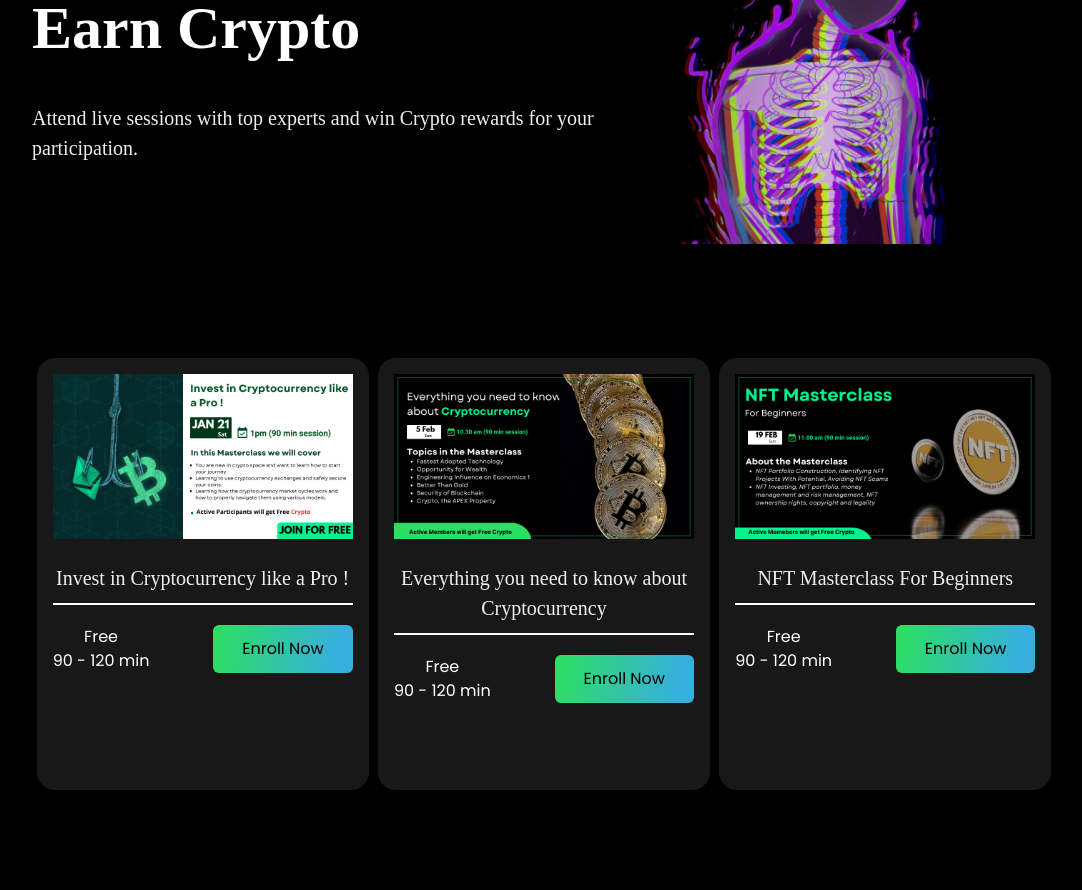
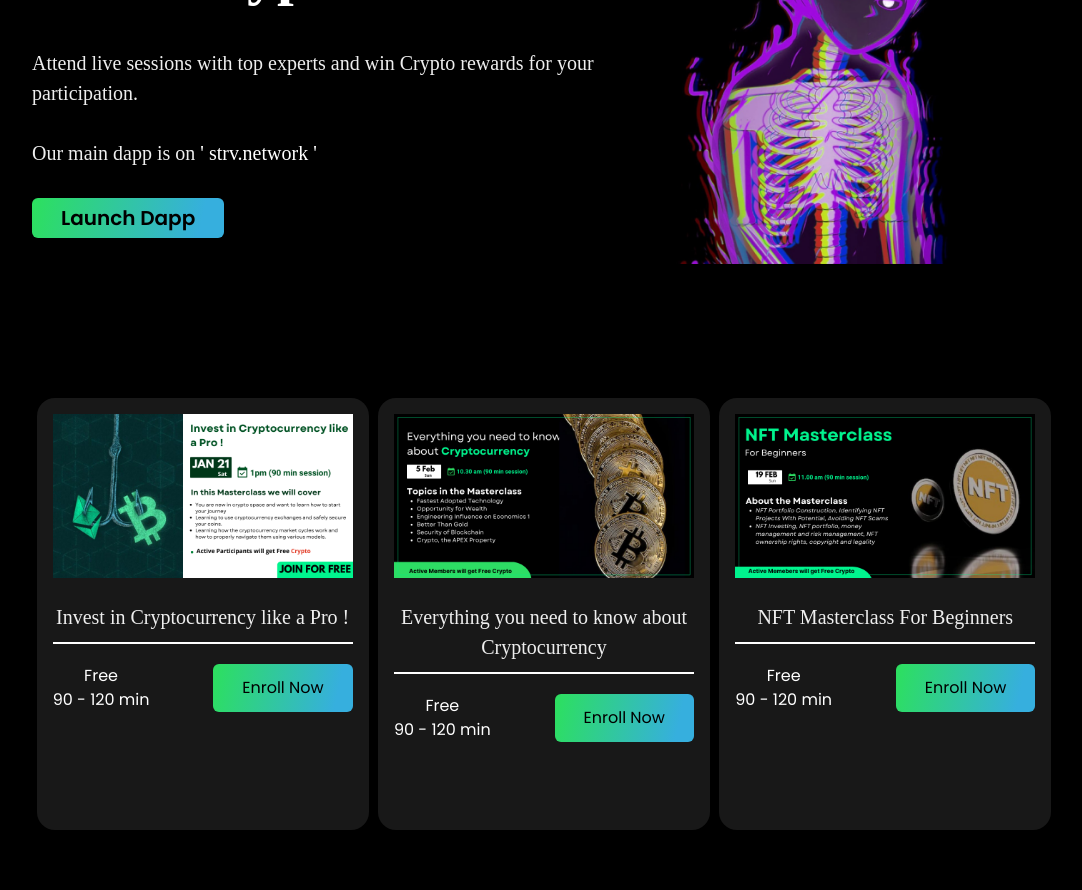
Before and after one commit to Jay-Naruto/strivesocial, a Next.js app: page / in a window 1280 px wide. Shown: the part 840-1730 px from the top of the page, without its empty margins (96-1178 px from the left). Built offline with nearby package versions, Linux system fonts and the light colour scheme; a web font is replaced by a local one.

Commit message:
dapp link

```diff
--- a/pages/index.js
+++ b/pages/index.js
@@ -33,7 +33,18 @@ export default function Courses() {
             <h1>Learn Crypto</h1>
             <h1>Earn Crypto</h1>
             <h4>Attend live sessions with top experts and win Crypto rewards for your participation.</h4>
+            <h4>Our main dapp is on  <a style={{color:'white',cursor:'pointer'}} href='https://www.strv.network/'>' strv.network '</a></h4>
+
             {/* <PrimaryButton title="Join Now" /> */}
+            <a target='_blank' href='https://www.strv.network/'>
+            <button
+      className={styles.ConnectButton2}
+      style={{marginTop:50}}
+    >
+      Launch Dapp
+    </button>
+            </a>
+
           </div>
           <div style={{ marginTop: '-30px' }} className={styles.welright}>
             <img
```
